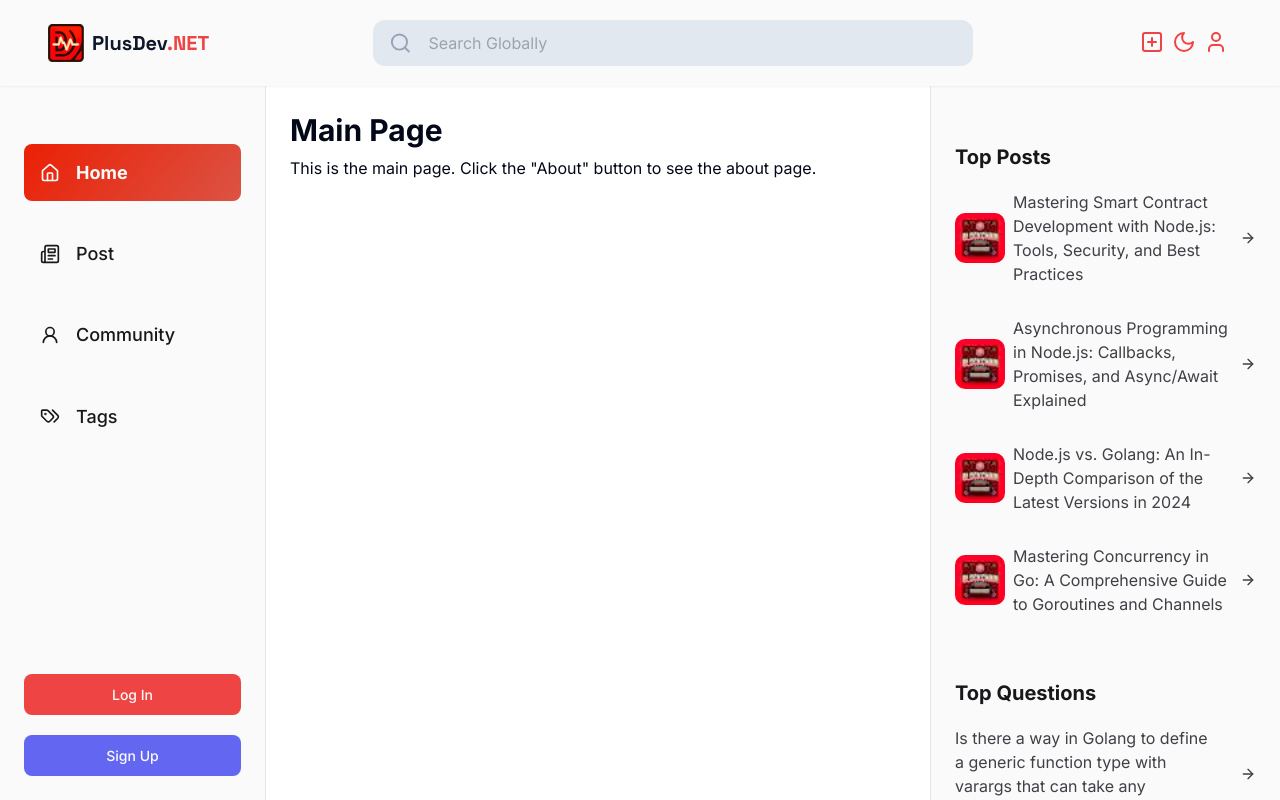
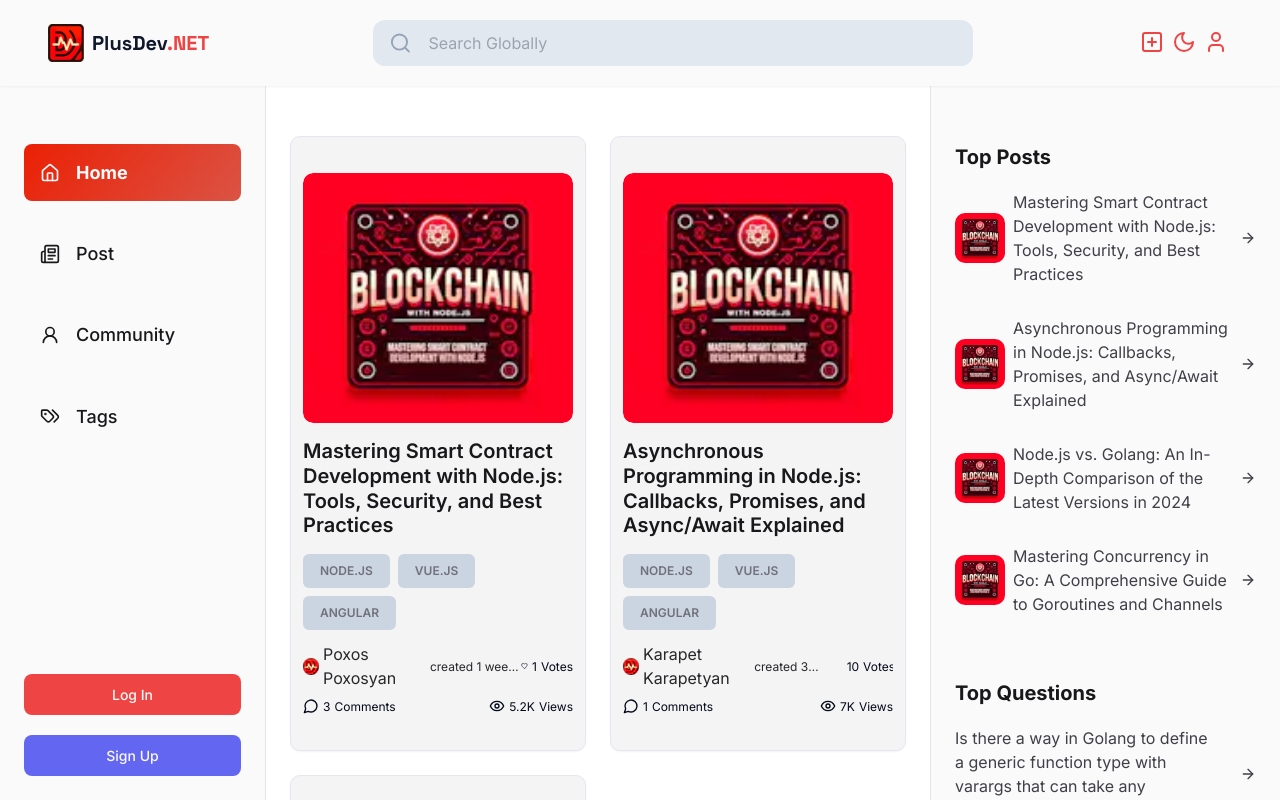
Before and after one commit to Arayik77/SunnyProject, a React (Vite) app: page / in a window 1280 px wide. Shown: the top 800 px of the page. Built offline with nearby package versions, Linux system fonts and the light colour scheme.

Commit message:
main part

```diff
--- /dev/null
+++ b/src/components/shared/cards/CardBlock.tsx
@@ -0,0 +1,99 @@
+import { Card } from "@/components/ui/card";
+import { Link } from "react-router-dom";
+import RenderTag from "./RenderTag";
+import { LucideEye, LucideHeart, LucideMessageCircle } from "lucide-react";
+
+const popularTags: any = [
+    {
+      id: 1,
+      title: "Node.js",
+      count: 10,
+      url: "/tags/test",
+    },
+    {
+      id: 2,
+      title: "Vue.js",
+      count: 20,
+      url: "/tags/test",
+    },
+    {
+      id: 3,
+      title: "Angular",
+      count: 1,
+      url: "/tags/test",
+    }
+];
+
+interface Props {
+  id: string;
+  title: string;
+  url: string;
+  image: string;
+  createdBy: string;
+  createdByImg: string;
+  createdAt: string;
+  views: string;
+  votes: string;
+  comments: string;
+}
+
+const CardBlock = ({ id, url, title, image, createdBy, createdByImg, createdAt, votes, comments, views }: Props) => {
+  return (
+    <Card className="bg-zinc-100 dark:dark-gradient rounded-[10px] py-9 sm:px-11 px-3 sm:px-3">
+        <Link to="/">
+            <div className="relative mb-4 h-[200px] w-full overflow-hidden rounded-[10px] sm:h-[250px]">
+                <img src={image} alt={image}
+                    className="h-[250px] w-full rounded-[10px] object-cover transition-all duration-500 hover:scale-105"
+                />
+            </div>
+
+            <h3 className="sm:h3-semibold base-semibold flex-1 text-zinc-900 transition-colors hover:text-red-500 dark:text-zinc-500">
+                {title}
+            </h3>
+
+            <div className="mt-4 flex w-full flex-wrap gap-2">
+                {popularTags.map((tag) => (
+                    <RenderTag
+                        id={tag.id}
+                        title={tag.title}
+                        url={tag.url}
+                        key={tag.id}
+                        showCount={false}
+                        totalCount={tag.count}
+                    />
+                ))}
+            </div>
+        </Link>
+
+        <div className="mt-3">
+            <div className="flex justify-between items-center">
+                <Link to="/" className="flex items-center gap-1 text-zinc-800 dark:text-zinc-500  transition-colors hover:text-red-400">
+                    <img src={createdByImg} alt={createdByImg} className="rounded-[10px]"/>
+                    <span>{createdBy}</span>
+                    <span className="small-regular line-clamp-1 max-sm:hidden">created {createdAt}</span>
+                </Link>
+                <span className="flex items-center gap-1 small-regular line-clamp-1 dark:text-zinc-500">
+                    <LucideHeart className="w-4 h-4" />
+                    {votes}
+                    <span>Votes</span>
+                </span>
+            </div>
+
+            <div className="mt-2 flex justify-between items-center">
+                <span className="flex items-center gap-1 small-regular line-clamp-1 dark:text-zinc-500">
+                    <LucideMessageCircle className="w-4 h-4" />
+                    {comments}
+                    <span>Comments</span>
+                </span>
+                <span className="flex items-center gap-1 small-regular line-clamp-1 dark:text-zinc-500">
+                    <LucideEye className="w-4 h-4" />
+                    {views}
+                    <span>Views</span>
+                </span>
+            </div>
+        </div>
+    </Card>
+  );
+};
+
+export default CardBlock;
--- /dev/null
+++ b/src/components/ui/card.tsx
@@ -0,0 +1,79 @@
+import * as React from "react"
+
+import { cn } from "@/lib/utils"
+
+const Card = React.forwardRef<
+  HTMLDivElement,
+  React.HTMLAttributes<HTMLDivElement>
+>(({ className, ...props }, ref) => (
+  <div
+    ref={ref}
+    className={cn(
+      "rounded-lg border bg-card text-card-foreground shadow-sm",
+      className
+    )}
+    {...props}
+  />
+))
+Card.displayName = "Card"
+
+const CardHeader = React.forwardRef<
+  HTMLDivElement,
+  React.HTMLAttributes<HTMLDivElement>
+>(({ className, ...props }, ref) => (
+  <div
+    ref={ref}
+    className={cn("flex flex-col space-y-1.5 p-6", className)}
+    {...props}
+  />
+))
+CardHeader.displayName = "CardHeader"
+
+const CardTitle = React.forwardRef<
+  HTMLParagraphElement,
+  React.HTMLAttributes<HTMLHeadingElement>
+>(({ className, ...props }, ref) => (
+  <h3
+    ref={ref}
+    className={cn(
+      "text-2xl font-semibold leading-none tracking-tight",
+      className
+    )}
+    {...props}
+  />
+))
+CardTitle.displayName = "CardTitle"
+
+const CardDescription = React.forwardRef<
+  HTMLParagraphElement,
+  React.HTMLAttributes<HTMLParagraphElement>
+>(({ className, ...props }, ref) => (
+  <p
+    ref={ref}
+    className={cn("text-sm text-muted-foreground", className)}
+    {...props}
+  />
+))
+CardDescription.displayName = "CardDescription"
+
+const CardContent = React.forwardRef<
+  HTMLDivElement,
+  React.HTMLAttributes<HTMLDivElement>
+>(({ className, ...props }, ref) => (
+  <div ref={ref} className={cn("p-6 pt-0", className)} {...props} />
+))
+CardContent.displayName = "CardContent"
+
+const CardFooter = React.forwardRef<
+  HTMLDivElement,
+  React.HTMLAttributes<HTMLDivElement>
+>(({ className, ...props }, ref) => (
+  <div
+    ref={ref}
+    className={cn("flex items-center p-6 pt-0", className)}
+    {...props}
+  />
+))
+CardFooter.displayName = "CardFooter"
+
+export { Card, CardHeader, CardFooter, CardTitle, CardDescription, CardContent }
--- a/src/pages/MainPage/MainPage.tsx
+++ b/src/pages/MainPage/MainPage.tsx
@@ -1,10 +1,67 @@
+import CardBlock from "@/components/shared/cards/CardBlock";
+import imageLink from "@/components/images/rightside/image.webp";
+import userImg from "@/components/images/rightside/user.webp";
+
+const topPosts: any = [
+  {
+    id: 1,
+    title:
+      "Mastering Smart Contract Development with Node.js: Tools, Security, and Best Practices",
+    image: imageLink,
+    url: "/posts/test",
+    createdBy: "Poxos Poxosyan",
+    createdByImg: userImg,
+    createdAt: "1 week ago",
+    views: "5.2K",
+    votes: 1,
+    comments: 3
+  },
+  {
+    id: 2,
+    title:
+      "Asynchronous Programming in Node.js: Callbacks, Promises, and Async/Await Explained",
+    image: imageLink,
+    url: "/posts/test",
+    createdBy: "Karapet Karapetyan",
+    createdByImg: userImg,
+    createdAt: "3 months ago",
+    views: "7K",
+    votes: 10,
+    comments: 1
+  },
+  {
+    id: 3,
+    title:
+      "Node.js vs. Golang: An In-Depth Comparison of the Latest Versions in 2024",
+    image: imageLink,
+    url: "/posts/test",
+    createdBy: "Petros Petrosyan",
+    createdByImg: userImg,
+    createdAt: "1 day ago",
+    views: "3.8K",
+    votes: 2,
+    comments: 0
+  }
+];
+
 const MainPage = () => {
   return (
-    <div>
-      <h1 className="text-3xl font-bold">Main Page</h1>
-      <p className="mt-2">
-        This is the main page. Click the "About" button to see the about page.
-      </p>
+    <div className="mt-6 grid grid-cols-1 gap-6 sm:grid-cols-1 lg:grid-cols-2 xl:grid-cols-2">
+      {topPosts.map((post) => (
+        <CardBlock
+          key={post.id}
+          id={post.id}
+          title={post.title}
+          url={post.url}
+          image={post.image}
+          createdBy={post.createdBy}
+          createdByImg={post.createdByImg}
+          createdAt={post.createdAt}
+          views={post.views}
+          votes={post.votes}
+          comments={post.comments}
+        />
+      ))}
     </div>
   );
 };
```
Also changed, not shown: src/components/images/rightside/image.webp, src/components/images/rightside/user.webp (added).
